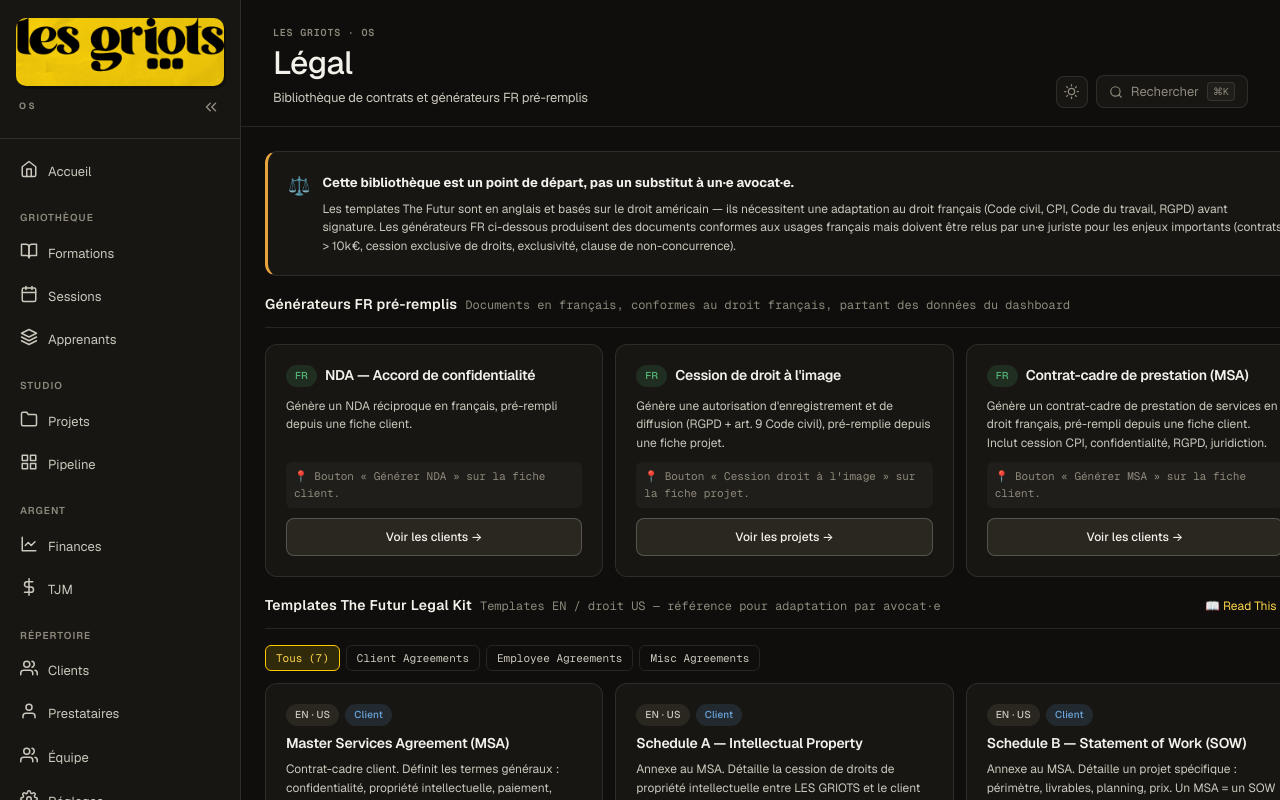
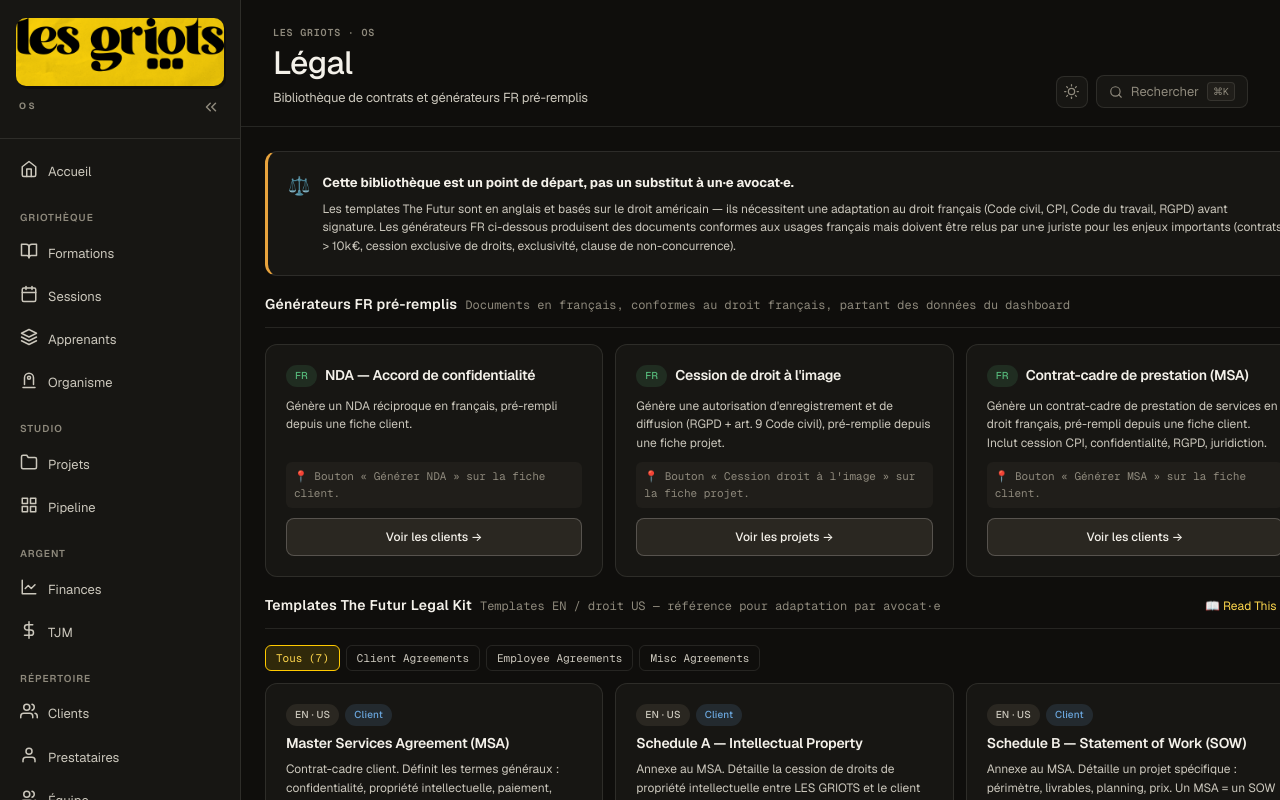
Before and after one commit to lesgriots/lesgriots-platform, a Next.js app in the folder apps/lesgriots-os/: page /legal in a window 1280 px wide. Shown: the top 800 px of the page. Built offline with nearby package versions, Linux system fonts and the light colour scheme.

Commit message:
fix(os): entree de menu Organisme reinseree + fil d ariane selon le monde

```diff
--- a/apps/lesgriots-os/src/components/layout/Sidebar.jsx
+++ b/apps/lesgriots-os/src/components/layout/Sidebar.jsx
@@ -32,6 +32,7 @@
   clients: <svg width="18" height="18" viewBox="0 0 24 24" fill="none" stroke="currentColor" strokeWidth="2" strokeLinecap="round" strokeLinejoin="round"><path d="M17 21v-2a4 4 0 0 0-4-4H5a4 4 0 0 0-4 4v2"/><circle cx="9" cy="7" r="4"/><path d="M23 21v-2a4 4 0 0 0-3-3.87"/><path d="M16 3.13a4 4 0 0 1 0 7.75"/></svg>,
   providers: <svg width="18" height="18" viewBox="0 0 24 24" fill="none" stroke="currentColor" strokeWidth="2" strokeLinecap="round" strokeLinejoin="round"><path d="M20 21v-2a4 4 0 0 0-4-4H8a4 4 0 0 0-4 4v2"/><circle cx="12" cy="7" r="4"/></svg>,
   projects: <svg width="18" height="18" viewBox="0 0 24 24" fill="none" stroke="currentColor" strokeWidth="2" strokeLinecap="round" strokeLinejoin="round"><path d="M22 19a2 2 0 0 1-2 2H4a2 2 0 0 1-2-2V5a2 2 0 0 1 2-2h5l2 3h9a2 2 0 0 1 2 2z"/></svg>,
+  organisme: <svg width="18" height="18" viewBox="0 0 24 24" fill="none" stroke="currentColor" strokeWidth="2" strokeLinecap="round" strokeLinejoin="round"><path d="M4 22h16"/><path d="M6 18V9a6 6 0 1 1 12 0v9"/><circle cx="12" cy="9" r="2"/></svg>,
   formations: <svg width="18" height="18" viewBox="0 0 24 24" fill="none" stroke="currentColor" strokeWidth="2" strokeLinecap="round" strokeLinejoin="round"><path d="M2 3h6a4 4 0 0 1 4 4v14a3 3 0 0 0-3-3H2z"/><path d="M22 3h-6a4 4 0 0 0-4 4v14a3 3 0 0 1 3-3h7z"/></svg>,
   sessions: <svg width="18" height="18" viewBox="0 0 24 24" fill="none" stroke="currentColor" strokeWidth="2" strokeLinecap="round" strokeLinejoin="round"><rect x="3" y="4" width="18" height="18" rx="2" ry="2"/><line x1="16" y1="2" x2="16" y2="6"/><line x1="8" y1="2" x2="8" y2="6"/><line x1="3" y1="10" x2="21" y2="10"/></svg>,
   apprenants: <svg width="18" height="18" viewBox="0 0 24 24" fill="none" stroke="currentColor" strokeWidth="2" strokeLinecap="round" strokeLinejoin="round"><path d="M12 2L2 7l10 5 10-5-10-5z"/><path d="M2 17l10 5 10-5"/><path d="M2 12l10 5 10-5"/></svg>,
@@ -50,6 +51,7 @@
   { href: '/formations', icon: 'formations', label: 'Formations' },
   { href: '/sessions-list', icon: 'sessions', label: 'Sessions' },
   { href: '/apprenants', icon: 'apprenants', label: 'Apprenants' },
+  { href: '/organisme', icon: 'organisme', label: 'Organisme' },
   { type: 'divider', label: 'STUDIO' },
   { href: '/projects', icon: 'projects', label: 'Projets' },
   { href: '/pipeline', icon: 'pipeline', label: 'Pipeline' },
--- a/apps/lesgriots-os/src/components/layout/TopBar.jsx
+++ b/apps/lesgriots-os/src/components/layout/TopBar.jsx
@@ -1,6 +1,7 @@
 'use client';
 import { useState, useEffect, useRef } from 'react';
-import { useRouter } from 'next/navigation';
+import { useRouter, usePathname } from 'next/navigation';
+import { estGriotheque } from './ThemeSection';
 
 const CATEGORY_ICONS = {
   project: '📁', client: '🏢', provider: '👤', formation: '📚', session: '📅', apprenant: '🎓',
@@ -63,6 +64,8 @@
   const [selectedIdx, setSelectedIdx] = useState(0);
   const searchRef = useRef(null);
   const router = useRouter();
+  // Le fil d ariane annonce le monde dans lequel on se trouve.
+  const pathname = usePathname();
 
   // Load search data once on first open
   useEffect(() => {
@@ -178,7 +181,7 @@
         <div style={{ display: 'flex', flexDirection: 'column', gap: 4, minWidth: 0, flex: 1 }}>
           {/* Eyebrow — chemin / contexte */}
           <div className="eyebrow" style={{ marginBottom: 2 }}>
-            LES GRIOTS · OS
+            {estGriotheque(pathname || '') ? 'LA GRIOTHÈQUE · ORGANISME DE FORMATION' : 'LES GRIOTS · OS'}
           </div>
           <h1 style={{
             fontFamily: 'var(--font-display)',
```
